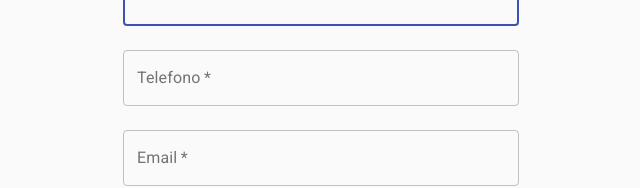
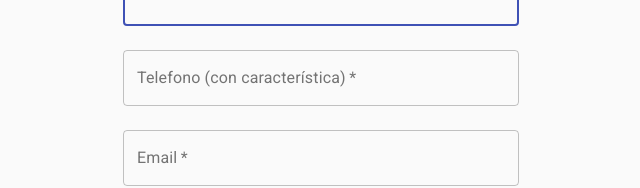
Before and after one commit to e-dmolina/frontTurnero, a React (Create React App) app: page /nueva-cuenta in a window 1280 px wide. Shown: the part 206-394 px from the top of the page, without its empty margins (319-959 px from the left). Built offline with nearby package versions, Linux system fonts and the light colour scheme; no server answers.

Commit message:
agrega iconos y quita exact de rutas

```diff
--- a/src/App.js
+++ b/src/App.js
@@ -28,9 +28,9 @@ class App extends Component {
             <Router>
               <Switch>
                 <Route path='/' exact component={Login} />
-                <Route path='/nueva-cuenta' exact component={NuevaCuenta} />
-                <RutaPrivada path='/home' exact component={Home} />
-                <RutaPrivada path='/turnero' exact component={Turnero} />
+                <Route path='/nueva-cuenta' component={NuevaCuenta} />
+                <RutaPrivada path='/home' component={Home} />
+                <RutaPrivada path='/turnero' component={Turnero} />
               </Switch>
             </Router>
           </TurnoState>
--- a/src/components/Barra.js
+++ b/src/components/Barra.js
@@ -5,6 +5,7 @@ import AppBar from '@material-ui/core/AppBar';
 import Toolbar from '@material-ui/core/Toolbar';
 import Typography from '@material-ui/core/Typography';
 import Button from '@material-ui/core/Button';
+import ExitToAppIcon from '@material-ui/icons/ExitToApp';
 
 const useStyles = makeStyles((theme) => ({
     root: {
@@ -46,7 +47,10 @@ const Barra = () => {
                     }
 
 
-                    <Button color="inherit" onClick={() => cerrarSesion()}>Cerrar Sesión</Button>
+                    <Button color="inherit" onClick={() => cerrarSesion()}>
+                        Cerrar Sesión
+                        <ExitToAppIcon/>
+                        </Button>
                 </Toolbar>
             </AppBar>
         </div>
--- a/src/components/Home.js
+++ b/src/components/Home.js
@@ -6,6 +6,7 @@ import Barra from './Barra';
 import AuthContext from '../context/autenticacion/authContext'
 import TurnoContext from '../context/turnos/turnoContext'
 import { LoopCircleLoading } from 'react-loadingg'
+import AddIcon from '@material-ui/icons/Add';
 
 const Home = (props) => {
 
@@ -60,7 +61,7 @@ const Home = (props) => {
                 <div className='mt-5 d-flex justify-content-center'>
 
                     <Button variant="contained" color="primary" onClick={onClick} disabled={disabled}>
-
+                        <AddIcon/>
                         Agregar Turno
                             </Button>
                 </div>
--- a/src/components/auth/NuevaCuenta.js
+++ b/src/components/auth/NuevaCuenta.js
@@ -147,7 +147,7 @@ export default function NuevaLogin(props) {
                         required
                         fullWidth
                         id="telefono"
-                        label="Telefono"
+                        label="Telefono (con característica)"
                         name="telefono"
                         value={telefono}
                         onChange={onChange}
```
Also changed, not shown: 13 other files (tests, documents, lock files or other folders).
